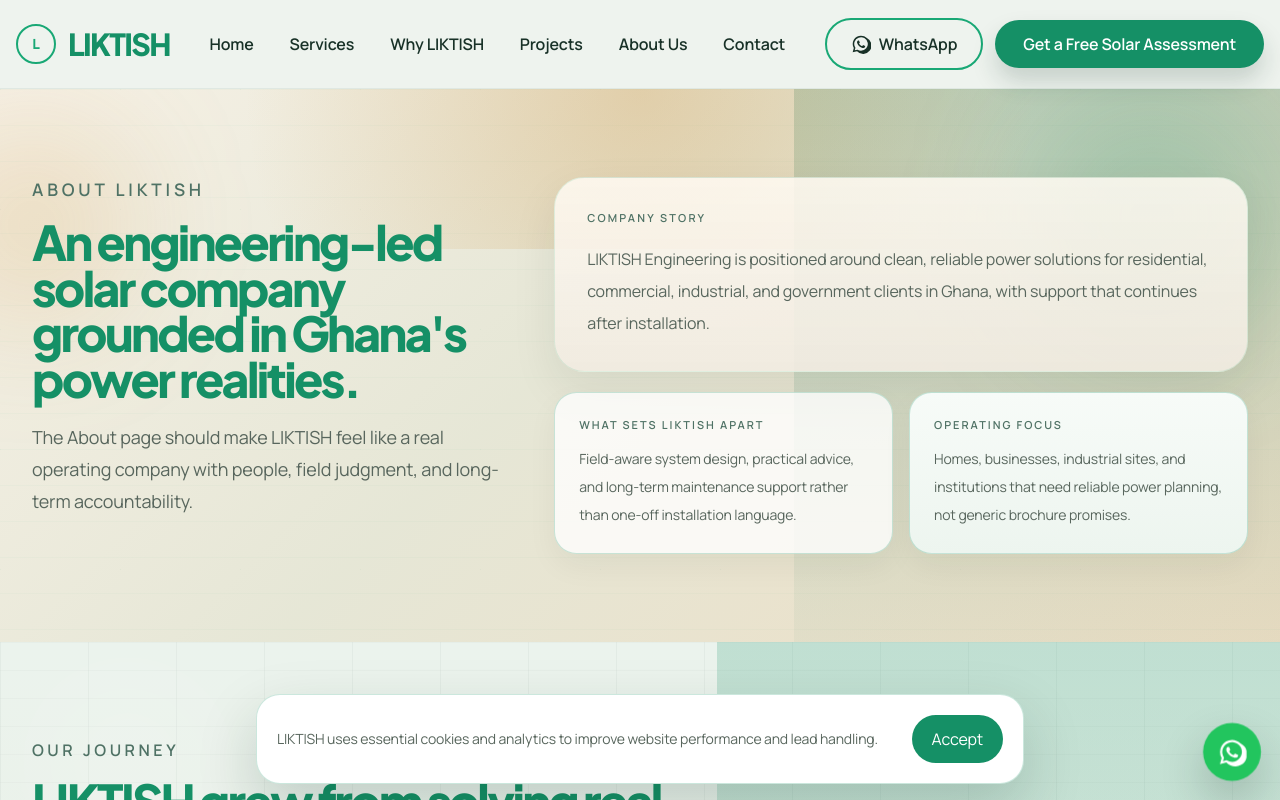
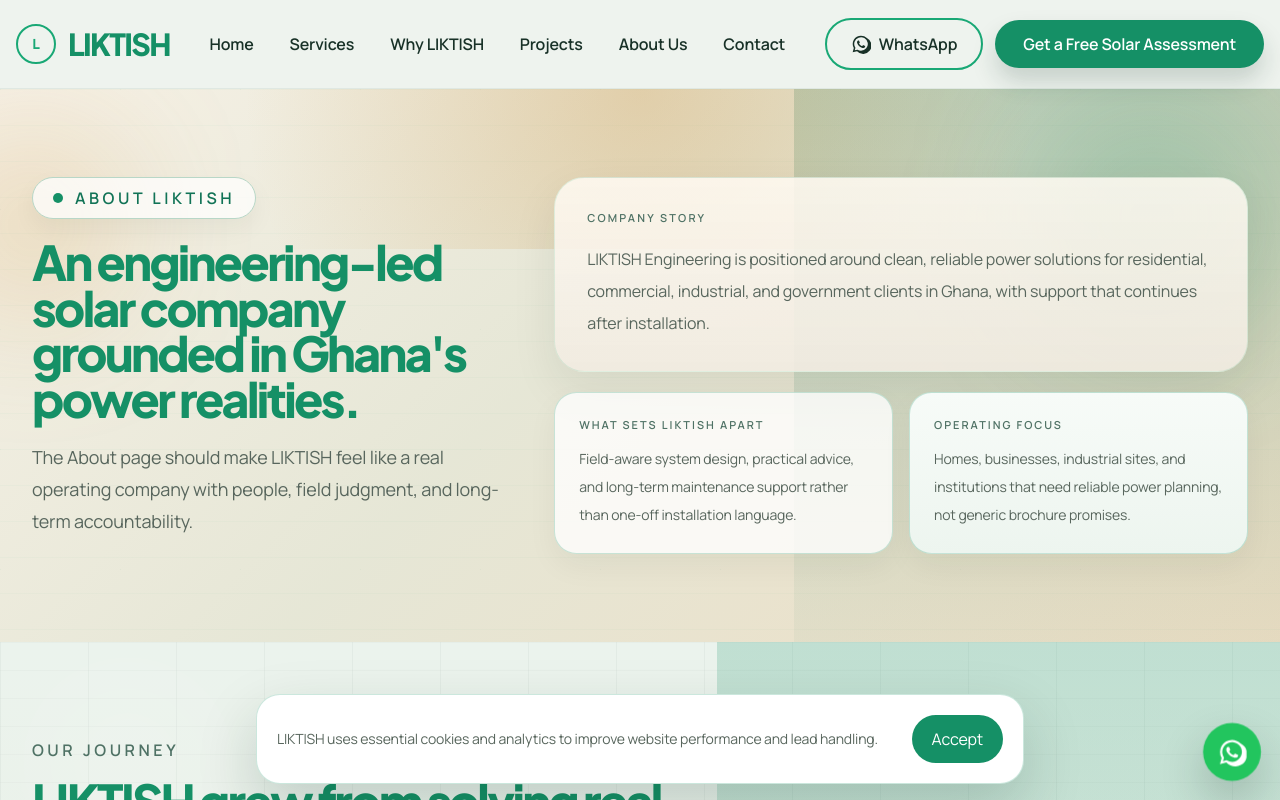
Before and after one commit to Mikedwin/LIKTISH-WEBSITE-, a Next.js app: page /about in a window 1280 px wide. Shown: the top 800 px of the page. Built offline with nearby package versions, Linux system fonts and the light colour scheme.

Commit message:
Style About LIKTISH label

```diff
--- a/src/app/(marketing)/about/page.tsx
+++ b/src/app/(marketing)/about/page.tsx
@@ -33,9 +33,12 @@ export default function AboutPage() {
         <div className="absolute right-0 top-0 h-64 w-64 rounded-full bg-[rgba(21,144,102,0.18)] blur-3xl" />
         <div className="container-shell relative grid gap-8 lg:gap-10 xl:grid-cols-[0.82fr_1.18fr]">
           <div>
-            <p className="mb-4 text-[0.98rem] font-semibold uppercase tracking-[0.22em] text-brand-soft sm:text-[1.08rem]">
-              ABOUT LIKTISH
-            </p>
+            <div className="mb-5 inline-flex items-center gap-3 rounded-full border border-[#b8d7c7] bg-white/74 px-4 py-2 shadow-[0_10px_24px_rgba(11,33,25,0.05)] sm:px-5">
+              <span className="h-2.5 w-2.5 rounded-full bg-[#159066]" />
+              <p className="text-[0.92rem] font-semibold uppercase tracking-[0.22em] text-[#117356] sm:text-[1rem]">
+                ABOUT LIKTISH
+              </p>
+            </div>
             <SectionHeading
               title="An engineering-led solar company grounded in Ghana's power realities."
               body="The About page should make LIKTISH feel like a real operating company with people, field judgment, and long-term accountability."
```
